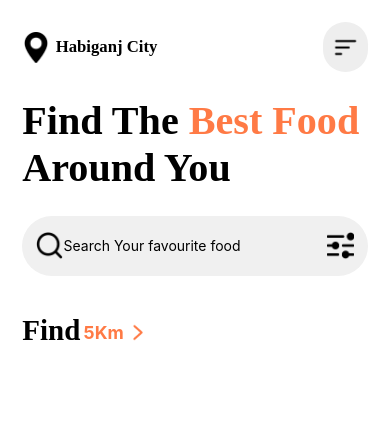
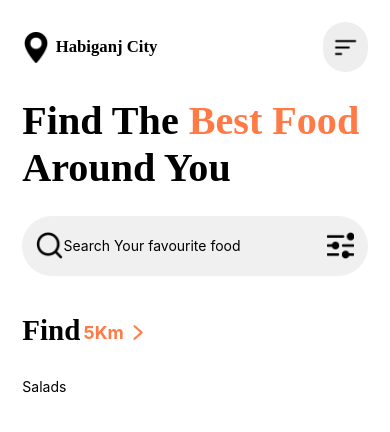
Before and after one commit to Mansoorali121/React-Native-Interview-Preparation, a React Native app: screen / in a window 390 px wide. Shown: the top 432 px of the page. Built offline with nearby package versions, Linux system fonts and the light colour scheme.

Commit message:
category tabs

```diff
--- a/App.js
+++ b/App.js
@@ -281,6 +281,7 @@ import Hheader from "./src/components/Hheader";
 import Htext from "./src/components/Htext";
 import HsearchButton from "./src/components/HsearchButton";
 import Hcategory from "./src/components/Hcategory";
+import Htabs from "./src/components/Htabs";
 
 const App = () => {
   return (
@@ -289,6 +290,7 @@ const App = () => {
       <Htext />
       <HsearchButton />
       <Hcategory />
+      <Htabs />
     </View>
   )
 }
--- /dev/null
+++ b/src/components/Htabs.js
@@ -0,0 +1,21 @@
+import { StyleSheet, Text, TouchableOpacity, View } from 'react-native'
+import React from 'react'
+import { s, vs } from 'react-native-size-matters';
+
+const Htabs = () => {
+  return (
+    <View style={styles.container}>
+        <TouchableOpacity style={styles.tab}>
+                  <Text>Salads</Text>
+
+        </TouchableOpacity>
+    </View>
+  )
+}
+
+export default Htabs;
+
+const styles = StyleSheet.create({
+    container:{marginTop:vs(25),marginHorizontal:s(20)},
+    tab:{},
+})
```
